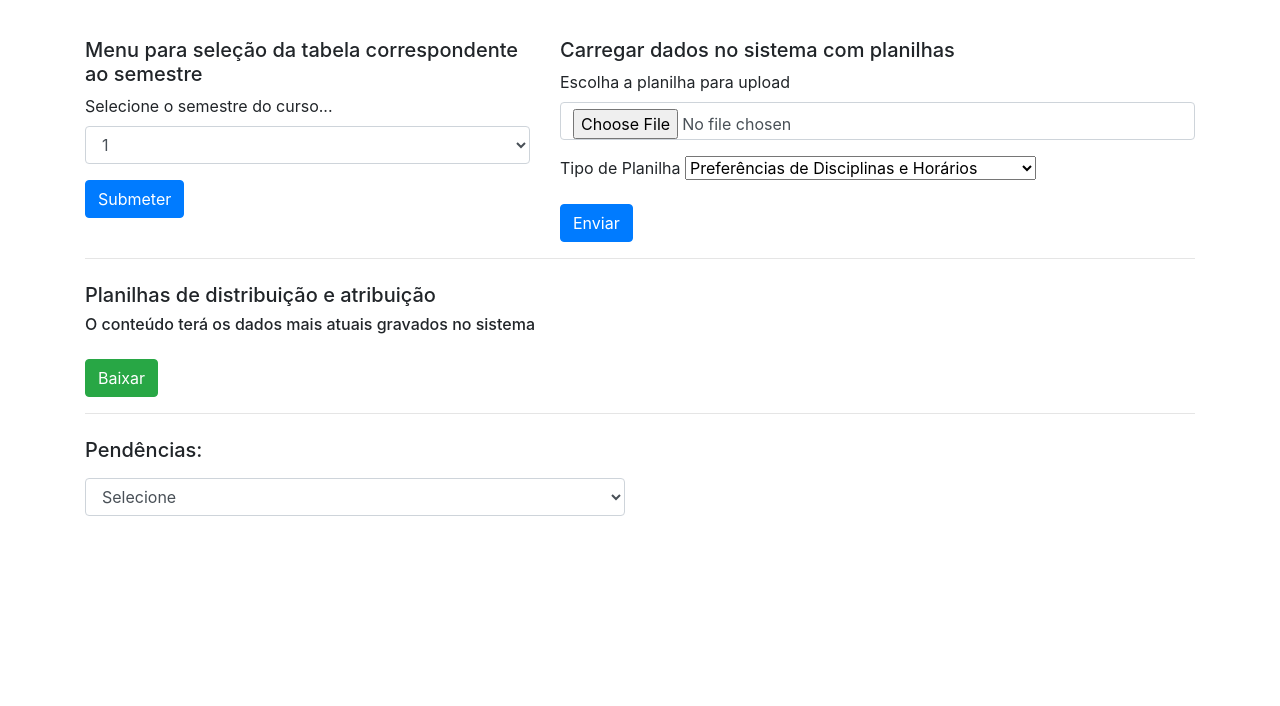
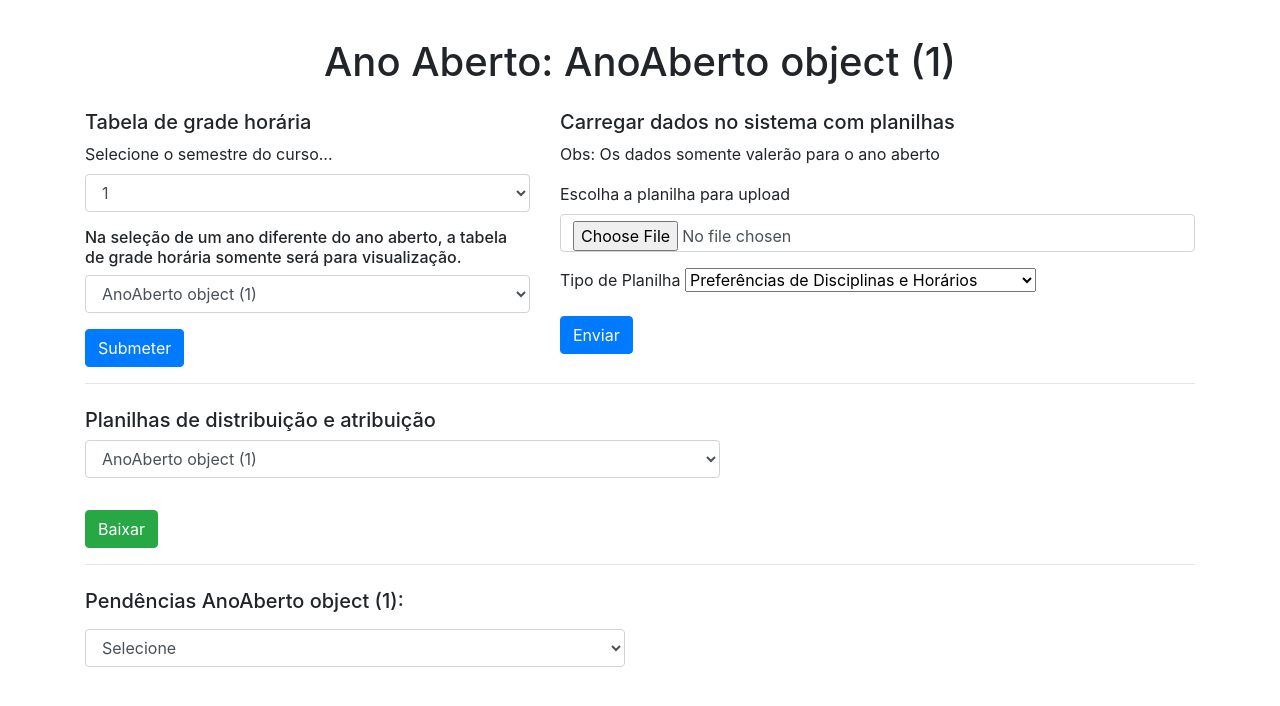
Before and after one commit to lucastoupitzen/ferramenta-graduacao-si, a Django app: template table/templates/table/menu.html in a window 1280 px wide. Shown: the top 706 px of the page. Run offline with Django 4.2, Linux system fonts and the light colour scheme; tables that the repository leaves empty hold one stand-in row (values such as "Sample post"); the template is opened without the code that fills it: values that come from a table or form of the project are taken from there, most other values are stand-ins (such as "Sample title", 1, 10 or a date in 2020).

Commit message:
controle ano v2

```diff
--- a/table/admin.py
+++ b/table/admin.py
@@ -10,3 +10,4 @@
 admin.site.register(Restricao)
 admin.site.register(MtvRestricao)
 admin.site.register(Turmas_RP)
+admin.site.register(AnoAberto)
--- a/table/models.py
+++ b/table/models.py
@@ -103,6 +103,7 @@
     def __str__(self):
         return f"{self.get_DiaSemana_display()}/{self.get_Horario_display()}"
 
+
 class Turmas_RP(models.Model):
 
     turma = models.ForeignKey(Turma, on_delete=models.CASCADE)
@@ -116,10 +117,11 @@
         return "0" + str(self.turma) + "/" + str(self.professor)
 
 
-
 class MtvRestricao(models.Model):
     mtv = models.CharField(max_length=500, default="")
 
+class AnoAberto(models.Model):
+    Ano = models.DecimalField(max_digits=4, decimal_places=0, default=2022)
 
 class Restricao(models.Model):
     PERIODO_CHOICES = (
--- a/table/templates/table/menu.html
+++ b/table/templates/table/menu.html
@@ -12,10 +12,12 @@
 </head>
 <body>
     <div style="width:90%;" class="mx-auto">
+        <h1 class="text-center"> Ano Aberto: {{anoAberto}}</h1>
         <div class="container mt-4 mb-4">
             <div class="row">
                 <div class="col-sm-5">
-                    <h5>Menu para seleção da tabela correspondente ao semestre</h5>
+                    <h5>Tabela de grade horária</h5>
+
                     <form id="semestreCurso" method="post" action = "redirect" >
                         {% csrf_token %}
                         <div class="form-group">
@@ -31,11 +33,23 @@
                                 <option value="8">8</option>
                             </select>
                         </div>
+                        <h6>Na seleção de um ano diferente do ano aberto,
+                            a tabela de grade horária somente será para visualização.
+                        </h6>
+                        <div class="form-group">
+                            <select required="required" class="form-control" name="anoSelecionado" id="ano">
+                                {% for ano in anos_ant %}
+                                <option value="{{ano}}">{{ano}}</option>
+                                {% endfor%}
+                                <option selected value="{{anoAberto}}">{{anoAberto}}</option>
+                            </select>
+                        </div>
                         <input type="submit" class="btn btn-primary" value="Submeter">
                     </form>
                 </div>
                 <div class="col-sm-7">
                     <h5>Carregar dados no sistema com planilhas</h5>
+                    <p>Obs: Os dados somente valerão para o ano aberto
                     <form method="post" action="{% url 'process_file' %}" enctype="multipart/form-data">
                         {% csrf_token %}
                         <div class="mb-3">
@@ -60,9 +74,17 @@
             <div class="row">
                 <div class="col-sm-7">
                     <h5>Planilhas de distribuição e atribuição</h5>
-                    <h6>O conteúdo terá os dados mais atuais gravados no sistema</h6>
+
                     <form method="POST" action="{% url 'download_zip_planilhas'%}">
                         {% csrf_token %}
+                        <div class="form-group">
+                            <select required="required" class="form-control" name="ano_xlsx" id="ano_xlsx">
+                                {% for ano in anos_ant %}
+                                <option value="{{ano}}">{{ano}}</option>
+                                {% endfor%}
+                                <option selected value="{{anoAberto}}">{{anoAberto}}</option>
+                            </select>
+                        </div>
                         <button type="submit" class="mt-3 btn btn-success">Baixar</button>
                     </form>
                 </div>
@@ -71,15 +93,10 @@
         </div>
 
 
-        {% comment %} <form method="POST" action="{% url 'listar_pendencias'%}">
-            {% csrf_token %}
-            <button type="submit" class="mt-3 btn btn-success">Pendências</button>
-        </form>  {% endcomment %}
-
         <div class="container mt-4 mb-4">
             <div class="row">
                 <div class="col-sm-6">
-                    <label for="tableSelector"><h5>Pendências:</h5></label>
+                    <label for="tableSelector"><h5>Pendências {{anoAberto}}:</h5></label>
                     <select id="tableSelector" class="form-control">
                         <option value="">Selecione</option>
                         <option value="pend_impar">Professores com menos de 8 horas (Ímpar)</option>
--- a/table/urls.py
+++ b/table/urls.py
@@ -2,8 +2,8 @@
 from .views import *
 
 urlpatterns = [
-    path("table/<int:semestre>/", views.index, name="table"),
-    path("table", views.index, name="table"),
+    path("table/<int:semestre>/<int:ano>/", views.index, name="table"),
+    #path("table", views.index, name="table"),
     path("save_modify", views.save_modify, name="save_modify"),
     path(
         "download_zip_planilhas",
--- a/table/views/preferencias_upload.py
+++ b/table/views/preferencias_upload.py
@@ -8,7 +8,7 @@
     values = (
         [row for row in row[2:18]] if sem == "impar" else [row for row in row[18:32]]
     )
-    ano = datetime.now().year
+    ano = AnoAberto.objects.get(id=1).Ano
     ini = 18 if sem == "par" else 2
     for i, value in enumerate(values, start=ini):
         if value is None or value == "Não Selecionado":
--- a/table/views/salvar_modificacoes.py
+++ b/table/views/salvar_modificacoes.py
@@ -14,6 +14,7 @@
     turma_db.NroUSP = prof
     turma_db.save()
     return turma_db
+
 
 def update_prof_RP(inf, year, smt):
     smt_ano = "I" if smt % 2 else "P"
@@ -66,6 +67,7 @@
     except:
         erros["delecao"] = "Erro ao deletar par de células\n"
 
+
 def deletar_valor_RP(data, year, erros):
     # Iterar sobre as turmas do banco de dados e excluir aquelas que não estão em tbl_user
     infos_user = data["info"]
@@ -86,6 +88,7 @@
 
     except:
         return
+
 
 def cadastrar_turma_RP(turma, ano, smt):
 
@@ -132,8 +135,6 @@
             return False
 
     return nova_turma
-
-
 
 
 def cadastrar_turma(turma, ano, smt):
```
Also changed, not shown: table/templates/table/index.html (+15 -4 lines), table/views/planilha_distribuicao.py (+4 -4 lines), table/views/views.py (+25 -15 lines), table/migrations/0016_anoaberto.py (added).
